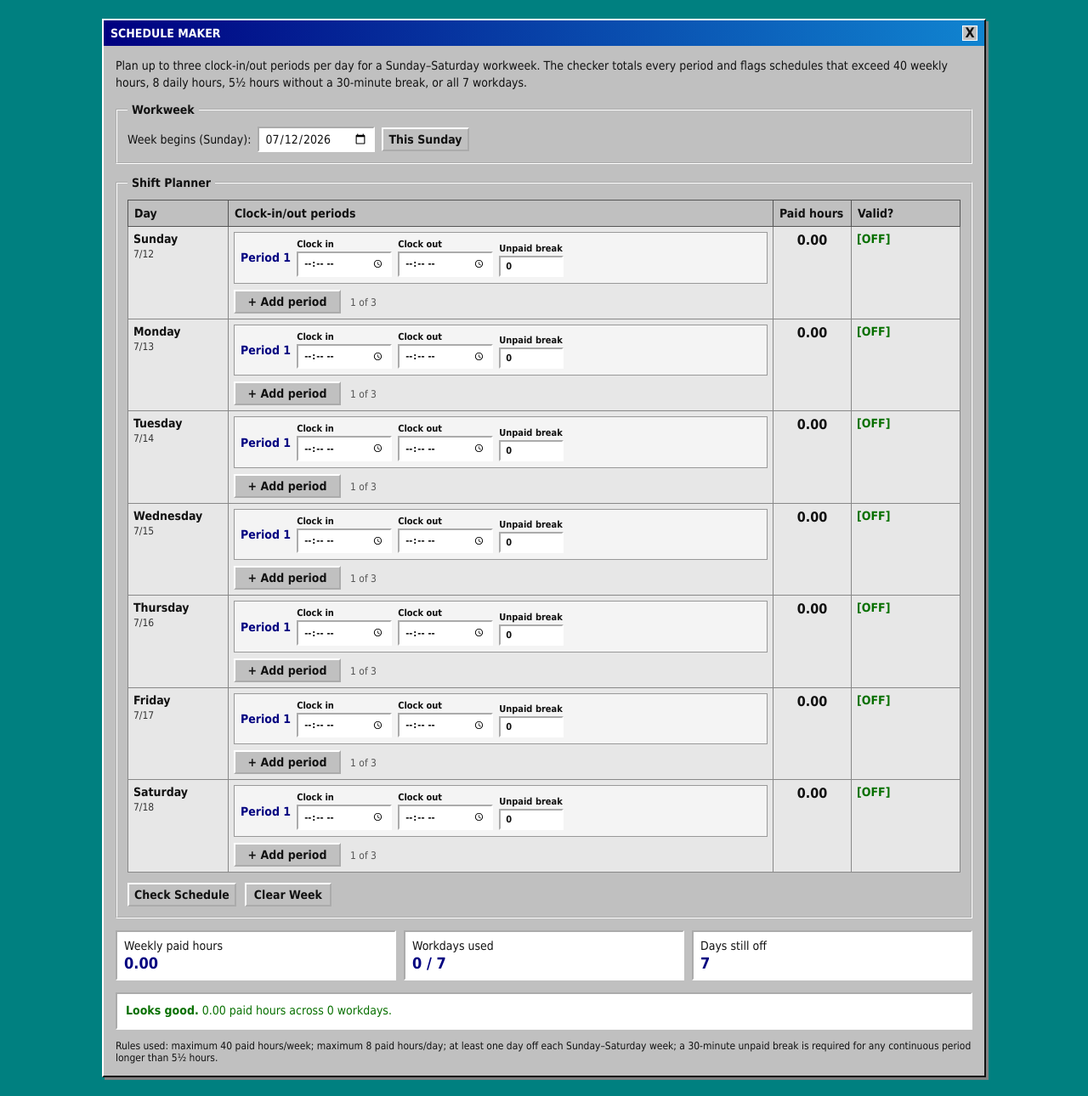
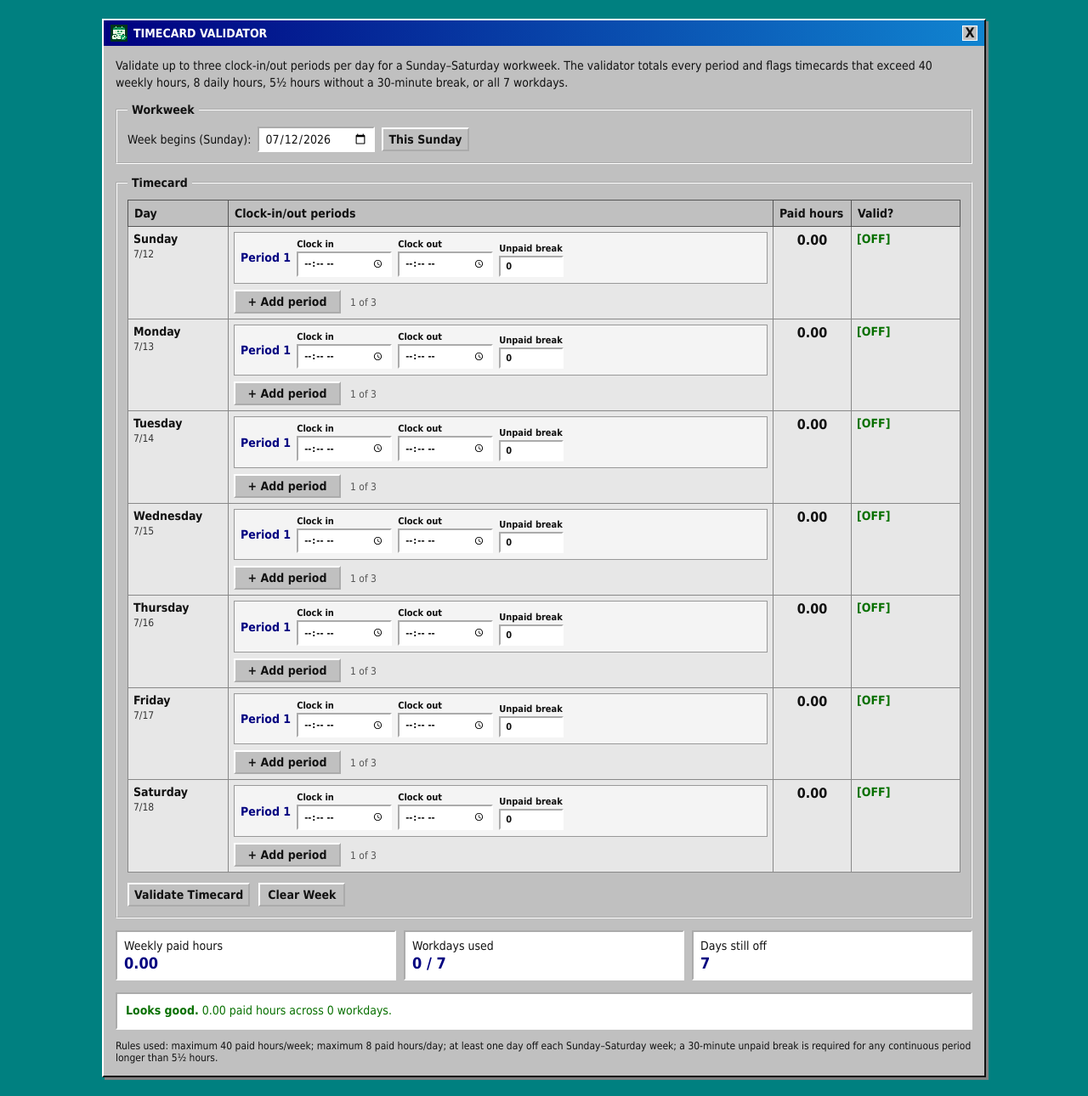
Before and after one commit to SkinnyOracle31415926535/timecard-validator, a plain HTML site: page index.html in a window 1280 px wide. Shown: the whole page at 85% size. Drawn offline with Linux system fonts and the light colour scheme.

Commit message:
Rename app to Timecard Validator

```diff
--- a/index.html
+++ b/index.html
@@ -3,8 +3,9 @@
 <head>
   <meta charset="utf-8">
   <meta name="viewport" content="width=device-width, initial-scale=1">
-  <meta name="description" content="Plan up to three clock-in and clock-out periods per day and check weekly work-hour limits.">
-  <title>Gymnastics Vault — Schedule Maker</title>
+  <meta name="description" content="Validate timecards by checking daily and weekly work-hour limits, breaks, and required days off.">
+  <link rel="icon" type="image/png" href="assets/timecard-validator-logo.png">
+  <title>Gymnastics Vault — Timecard Validator</title>
   <style>
     :root {
       --face: #c0c0c0;
@@ -44,6 +45,18 @@
       background: linear-gradient(90deg, #000080, #1084d0);
       color: #fff;
       font-weight: bold;
+    }
+
+    .brand {
+      display: flex;
+      align-items: center;
+      gap: 7px;
+    }
+
+    .brand img {
+      width: 20px;
+      height: 20px;
+      image-rendering: pixelated;
     }
 
     .titlebar span:last-child {
@@ -179,10 +192,10 @@
   </style>
 </head>
 <body>
-  <section class="window" aria-label="Gymnastics Vault schedule maker">
-    <div class="titlebar"><span>SCHEDULE MAKER</span><span aria-hidden="true">X</span></div>
+  <section class="window" aria-label="Gymnastics Vault Timecard Validator">
+    <div class="titlebar"><span class="brand"><img src="assets/timecard-validator-logo.png" alt="">TIMECARD VALIDATOR</span><span aria-hidden="true">X</span></div>
     <main>
-      <p class="intro">Plan up to three clock-in/out periods per day for a Sunday–Saturday workweek. The checker totals every period and flags schedules that exceed 40 weekly hours, 8 daily hours, 5½ hours without a 30-minute break, or all 7 workdays.</p>
+      <p class="intro">Validate up to three clock-in/out periods per day for a Sunday–Saturday workweek. The validator totals every period and flags timecards that exceed 40 weekly hours, 8 daily hours, 5½ hours without a 30-minute break, or all 7 workdays.</p>
 
       <fieldset>
         <legend>Workweek</legend>
@@ -194,7 +207,7 @@
       </fieldset>
 
       <fieldset>
-        <legend>Shift Planner</legend>
+        <legend>Timecard</legend>
         <div class="table-wrap">
           <table>
             <thead>
@@ -209,7 +222,7 @@
           </table>
         </div>
         <div class="actions">
-          <button id="checkBtn" type="button">Check Schedule</button>
+          <button id="checkBtn" type="button">Validate Timecard</button>
           <button id="clearBtn" type="button">Clear Week</button>
         </div>
       </fieldset>
@@ -220,7 +233,7 @@
         <div class="metric">Days still off<b id="daysOff">7</b></div>
       </div>
 
-      <div id="status" class="status" aria-live="polite">Enter shifts, then select <b>Check Schedule</b>.</div>
+      <div id="status" class="status" aria-live="polite">Enter shifts, then select <b>Validate Timecard</b>.</div>
       <footer>Rules used: maximum 40 paid hours/week; maximum 8 paid hours/day; at least one day off each Sunday–Saturday week; a 30-minute unpaid break is required for any continuous period longer than 5½ hours.</footer>
     </main>
   </section>
@@ -414,7 +427,7 @@
       const status = document.getElementById('status');
       if (problems.length) {
         status.className = 'status bad';
-        status.innerHTML = `<b>Schedule needs changes:</b><br>• ${problems.join('<br>• ')}`;
+        status.innerHTML = `<b>Timecard needs changes:</b><br>• ${problems.join('<br>• ')}`;
       } else {
         status.className = 'status ok';
         status.innerHTML = `<b>Looks good.</b> ${fmt(weeklyTotal)} paid hours across ${workedDays} workday${workedDays === 1 ? '' : 's'}.`;
```
Also changed, not shown: README.md, assets/timecard-validator-logo.png (added).
